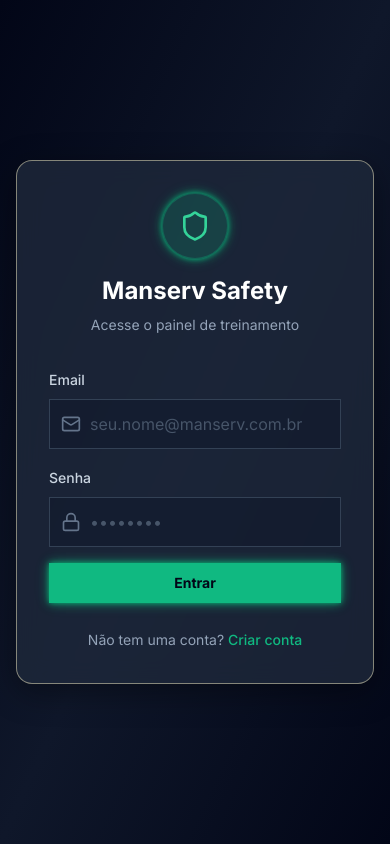
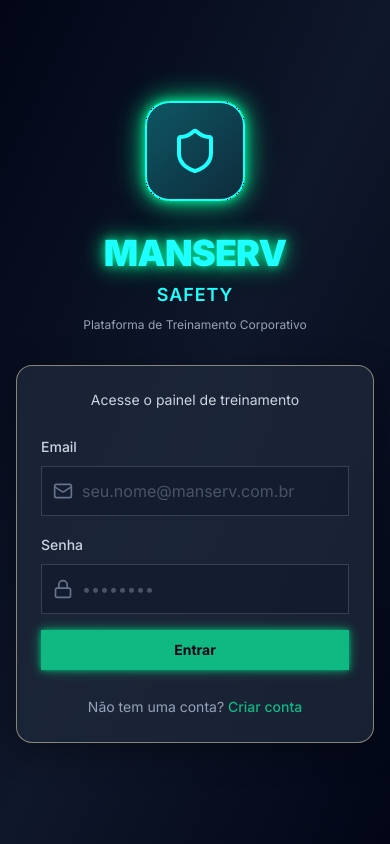
Before and after one commit to Vinisilva0010/manserv, a Next.js app: page /login in a window 390 px wide. Built offline with nearby package versions, Linux system fonts and the light colour scheme.

Commit message:
feat: Melhora responsividade mobile e destaca logo Manserv na pÃ¡gina de login

```diff
--- a/src/app/dashboard/courses/[courseId]/page.tsx
+++ b/src/app/dashboard/courses/[courseId]/page.tsx
@@ -45,19 +45,19 @@
   const quizData = currentLesson?.quizzes?.[0] // Pega o quiz se existir
 
   return (
-    <div className="flex h-screen bg-slate-950 overflow-hidden">
+    <div className="flex flex-col lg:flex-row h-screen bg-slate-950 overflow-hidden">
 
       {/* Coluna Esquerda: Player e Conteúdo */}
       <div className="flex-1 flex flex-col overflow-y-auto">
-        <div className="p-6">
-          <Link href="/dashboard" className="text-sm text-slate-400 hover:text-emerald-400 mb-4 inline-flex items-center gap-1">
+        <div className="p-4 sm:p-6">
+          <Link href="/dashboard" className="text-xs sm:text-sm text-slate-400 hover:text-primary mb-4 inline-flex items-center gap-1 transition-colors">
             ← Voltar para Dashboard
           </Link>
 
-          <h1 className="text-2xl font-bold text-white mb-6">{course.title}</h1>
+          <h1 className="text-xl sm:text-2xl font-bold text-white mb-4 sm:mb-6">{course.title}</h1>
 
           {/* ÁREA DO PLAYER / QUIZ */}
-          <div className="aspect-video bg-black rounded-2xl overflow-hidden border border-slate-800 shadow-2xl relative">
+          <div className="aspect-video bg-black rounded-xl sm:rounded-2xl overflow-hidden border border-slate-800 shadow-2xl relative">
             {/* Aqui usamos um Wrapper Client Component para gerenciar a troca Vídeo <-> Quiz */}
             <QuizWrapper
               userId={user.id}
@@ -67,11 +67,11 @@
             />
           </div>
 
-          <div className="mt-6">
-            <h2 className="text-xl font-semibold text-white mb-2">
+          <div className="mt-4 sm:mt-6">
+            <h2 className="text-lg sm:text-xl font-semibold text-white mb-2">
               {currentLesson?.title || 'Selecione uma aula'}
             </h2>
-            <p className="text-slate-400 leading-relaxed">
+            <p className="text-sm sm:text-base text-slate-400 leading-relaxed">
               Assista ao conteúdo completo antes de iniciar o desafio.
               A pontuação deste módulo conta para seu certificado final.
             </p>
@@ -79,14 +79,14 @@
         </div>
       </div>
 
-      {/* Coluna Direita: Sidebar (Playlist) */}
-      <div className="w-96 bg-slate-900/50 border-l border-slate-800 hidden lg:flex flex-col overflow-y-auto">
-        <div className="p-6 border-b border-slate-800">
-          <h3 className="font-bold text-white">Conteúdo do Curso</h3>
-          <p className="text-xs text-slate-500 mt-1">2 Módulos • 0% Concluído</p>
+      {/* Coluna Direita: Sidebar (Playlist) - Mobile: Bottom Sheet, Desktop: Sidebar */}
+      <div className="w-full lg:w-96 bg-slate-900/50 border-t lg:border-l lg:border-t-0 border-slate-800 lg:flex flex-col overflow-y-auto max-h-[40vh] lg:max-h-none">
+        <div className="p-4 sm:p-6 border-b border-slate-800">
+          <h3 className="font-bold text-white text-sm sm:text-base">Conteúdo do Curso</h3>
+          <p className="text-xs text-slate-500 mt-1">{course.modules?.length || 0} Módulos • 0% Concluído</p>
         </div>
 
-        <div className="flex-1 p-4 space-y-4">
+        <div className="flex-1 p-3 sm:p-4 space-y-3 sm:space-y-4">
           {course.modules?.map((module: any) => (
             <div key={module.id} className="space-y-2">
               <p className="text-xs font-bold text-slate-500 uppercase tracking-wider px-2">
--- a/src/app/dashboard/layout.tsx
+++ b/src/app/dashboard/layout.tsx
@@ -25,15 +25,18 @@
 
   return (
     <div className="flex min-h-screen bg-slate-950 text-white">
-      {/* Sidebar */}
-      <aside className="w-64 border-r border-slate-800 bg-slate-950/50 backdrop-blur-xl flex flex-col fixed h-full z-10">
+      {/* Sidebar - Mobile: Hamburger Menu, Desktop: Sidebar Fixa */}
+      <aside className="hidden lg:flex w-64 border-r border-slate-800 bg-slate-950/50 backdrop-blur-xl flex-col fixed h-full z-10">
 
         {/* Logo Area */}
         <div className="p-6 border-b border-slate-800 flex items-center gap-3">
-          <div className="bg-emerald-500/10 p-2 rounded-lg">
-            <Shield className="w-6 h-6 text-emerald-400" />
+          <div className="bg-primary/20 p-2 rounded-lg neon-glow border border-primary/30">
+            <Shield className="w-6 h-6 text-primary" />
           </div>
-          <span className="font-bold text-lg tracking-tight">Manserv Safety</span>
+          <div className="flex flex-col">
+            <span className="font-black text-lg tracking-tight text-primary">MANSERV</span>
+            <span className="text-xs text-slate-400 -mt-1">SAFETY</span>
+          </div>
         </div>
 
         {/* Navigation */}
@@ -80,8 +83,28 @@
         </div>
       </aside>
 
+      {/* Mobile Header */}
+      <header className="lg:hidden fixed top-0 left-0 right-0 bg-slate-950/95 backdrop-blur-xl border-b border-slate-800 z-20 p-4">
+        <div className="flex items-center justify-between">
+          <div className="flex items-center gap-3">
+            <div className="bg-primary/20 p-2 rounded-lg neon-glow border border-primary/30">
+              <Shield className="w-5 h-5 text-primary" />
+            </div>
+            <div className="flex flex-col">
+              <span className="font-black text-base tracking-tight text-primary">MANSERV</span>
+              <span className="text-xs text-slate-400 -mt-1">SAFETY</span>
+            </div>
+          </div>
+          <form action={signOut}>
+            <button className="p-2 text-slate-400 hover:text-red-400 transition-colors">
+              <LogOut className="w-5 h-5" />
+            </button>
+          </form>
+        </div>
+      </header>
+
       {/* Main Content Area */}
-      <main className="flex-1 ml-64 p-8">
+      <main className="flex-1 lg:ml-64 p-4 sm:p-6 lg:p-8 pt-20 lg:pt-8">
         {children}
       </main>
     </div>
--- a/src/app/dashboard/page.tsx
+++ b/src/app/dashboard/page.tsx
@@ -14,17 +14,17 @@
     .order('created_at', { ascending: false })
 
   return (
-    <div className="space-y-8">
+    <div className="space-y-6 sm:space-y-8">
       {/* Header */}
       <div>
-        <h1 className="text-3xl font-bold text-white mb-2">
+        <h1 className="text-2xl sm:text-3xl font-bold text-white mb-2">
           Bem-vindo, <span className="text-primary">Time Manserv</span>
         </h1>
-        <p className="text-slate-400">Seu progresso de segurança hoje salva vidas amanhã.</p>
+        <p className="text-sm sm:text-base text-slate-400">Seu progresso de segurança hoje salva vidas amanhã.</p>
       </div>
 
       {/* Stats Grid */}
-      <div className="grid grid-cols-1 md:grid-cols-3 gap-6">
+      <div className="grid grid-cols-1 sm:grid-cols-2 lg:grid-cols-3 gap-4 sm:gap-6">
         <div className="glass p-6 rounded-2xl border border-white/5 bg-white/5 hover:border-primary/30 transition-colors">
           <div className="flex justify-between items-start mb-4">
             <div className="p-2 bg-primary/20 rounded-lg">
@@ -67,7 +67,7 @@
             </span>
           </div>
 
-          <div className="grid grid-cols-1 md:grid-cols-2 lg:grid-cols-3 gap-6">
+          <div className="grid grid-cols-1 sm:grid-cols-2 lg:grid-cols-3 gap-4 sm:gap-6">
             {courses.map((course) => (
               <CourseCard key={course.id} course={course} />
             ))}
--- a/src/app/login/page.tsx
+++ b/src/app/login/page.tsx
@@ -38,17 +38,34 @@
   const currentAction = isSignup ? signupAction : loginAction
 
   return (
-    <div className="min-h-screen w-full flex items-center justify-center bg-gradient-to-br from-slate-950 via-slate-900 to-slate-950 p-4">
-      <div className="glass rounded-2xl p-8 w-full max-w-md border border-white/10 shadow-2xl backdrop-blur-md bg-white/5">
-        {/* Logo */}
-        <div className="flex flex-col items-center mb-8">
-          <div className="bg-emerald-500/20 p-4 rounded-full mb-4 neon-glow border border-emerald-500/30">
-            <Shield className="w-8 h-8 text-emerald-400" />
+    <div className="min-h-screen w-full flex flex-col items-center justify-center bg-gradient-to-br from-slate-950 via-slate-900 to-slate-950 p-4 sm:p-6">
+      {/* Logo Manserv Destacado no Topo */}
+      <div className="mb-8 sm:mb-12 text-center">
+        <div className="flex flex-col items-center gap-4">
+          <div className="relative">
+            <div className="bg-gradient-to-br from-primary/30 via-primary/20 to-primary/10 p-6 sm:p-8 rounded-3xl mb-4 neon-glow-strong border-2 border-primary/50 shadow-2xl shadow-primary/20">
+              <Shield className="w-12 h-12 sm:w-16 sm:h-16 text-primary" />
+            </div>
+            <div className="absolute -inset-1 bg-primary/20 rounded-3xl blur-xl -z-10 animate-pulse" />
           </div>
-          <h1 className="text-2xl font-bold text-white mb-2">
-            Manserv Safety
-          </h1>
-          <p className="text-sm text-slate-400">
+          <div className="space-y-2">
+            <h1 className="text-4xl sm:text-5xl md:text-6xl font-black text-white tracking-tight">
+              <span className="text-primary text-glow">MANSERV</span>
+            </h1>
+            <p className="text-lg sm:text-xl text-primary font-semibold tracking-wider">
+              SAFETY
+            </p>
+            <p className="text-xs sm:text-sm text-slate-400 mt-2">
+              Plataforma de Treinamento Corporativo
+            </p>
+          </div>
+        </div>
+      </div>
+
+      {/* Card de Login */}
+      <div className="glass rounded-2xl p-6 sm:p-8 w-full max-w-md border border-white/10 shadow-2xl backdrop-blur-md bg-white/5">
+        <div className="text-center mb-6">
+          <p className="text-sm sm:text-base text-slate-300">
             {isSignup ? 'Crie sua conta corporativa' : 'Acesse o painel de treinamento'}
           </p>
         </div>
@@ -62,7 +79,7 @@
         )}
 
         {/* Form */}
-        <form action={currentAction} className="space-y-4">
+        <form action={currentAction} className="space-y-4 sm:space-y-5">
           {/* Email Input */}
           <div className="space-y-2">
             <label htmlFor="email" className="text-sm font-medium text-slate-300">
--- a/src/components/dashboard/course-card.tsx
+++ b/src/components/dashboard/course-card.tsx
@@ -36,14 +36,14 @@
       </div>
 
       {/* Content */}
-      <div className="p-6 space-y-4">
+      <div className="p-4 sm:p-6 space-y-3 sm:space-y-4">
         {/* Title */}
-        <h3 className="text-xl font-bold text-foreground line-clamp-2 group-hover:text-primary transition-colors">
+        <h3 className="text-lg sm:text-xl font-bold text-foreground line-clamp-2 group-hover:text-primary transition-colors">
           {course.title}
         </h3>
 
         {/* Description */}
-        <p className="text-sm text-muted-foreground line-clamp-2">
+        <p className="text-xs sm:text-sm text-muted-foreground line-clamp-2">
           {description}
         </p>
 
```
